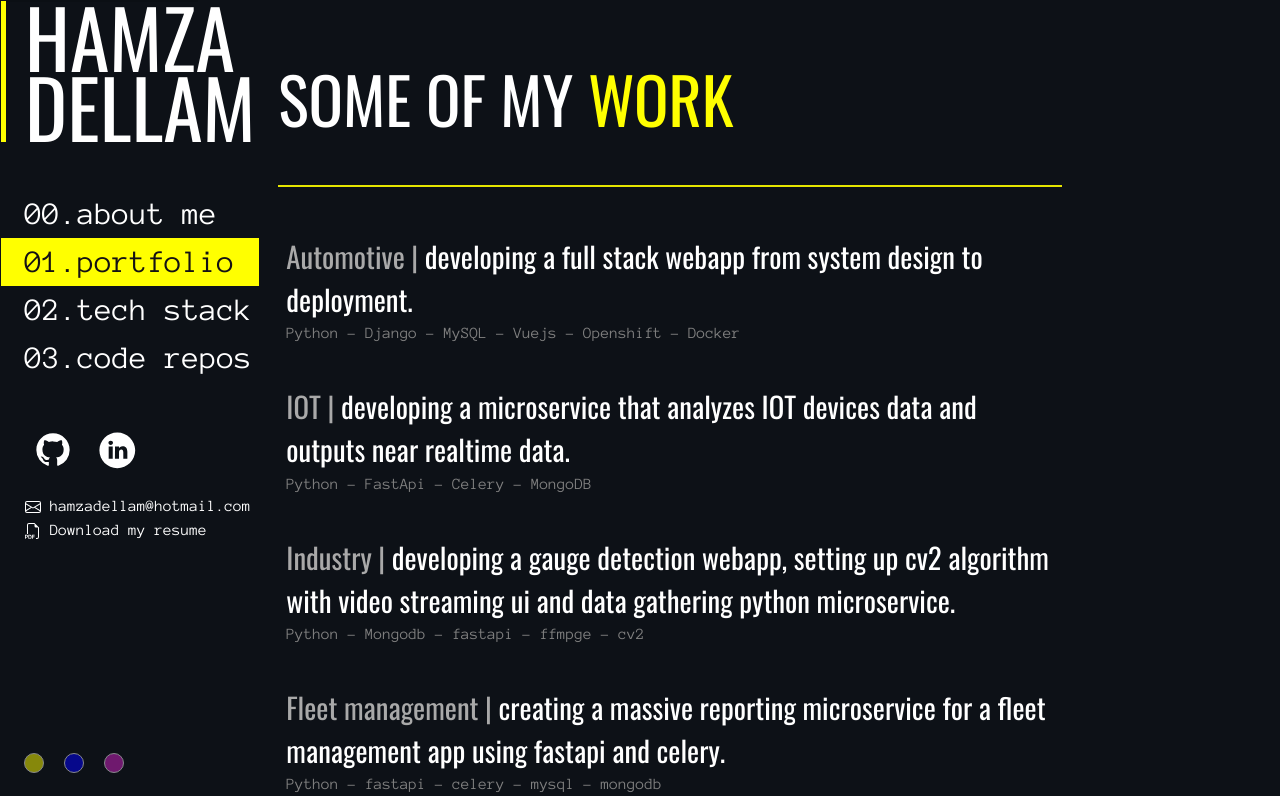
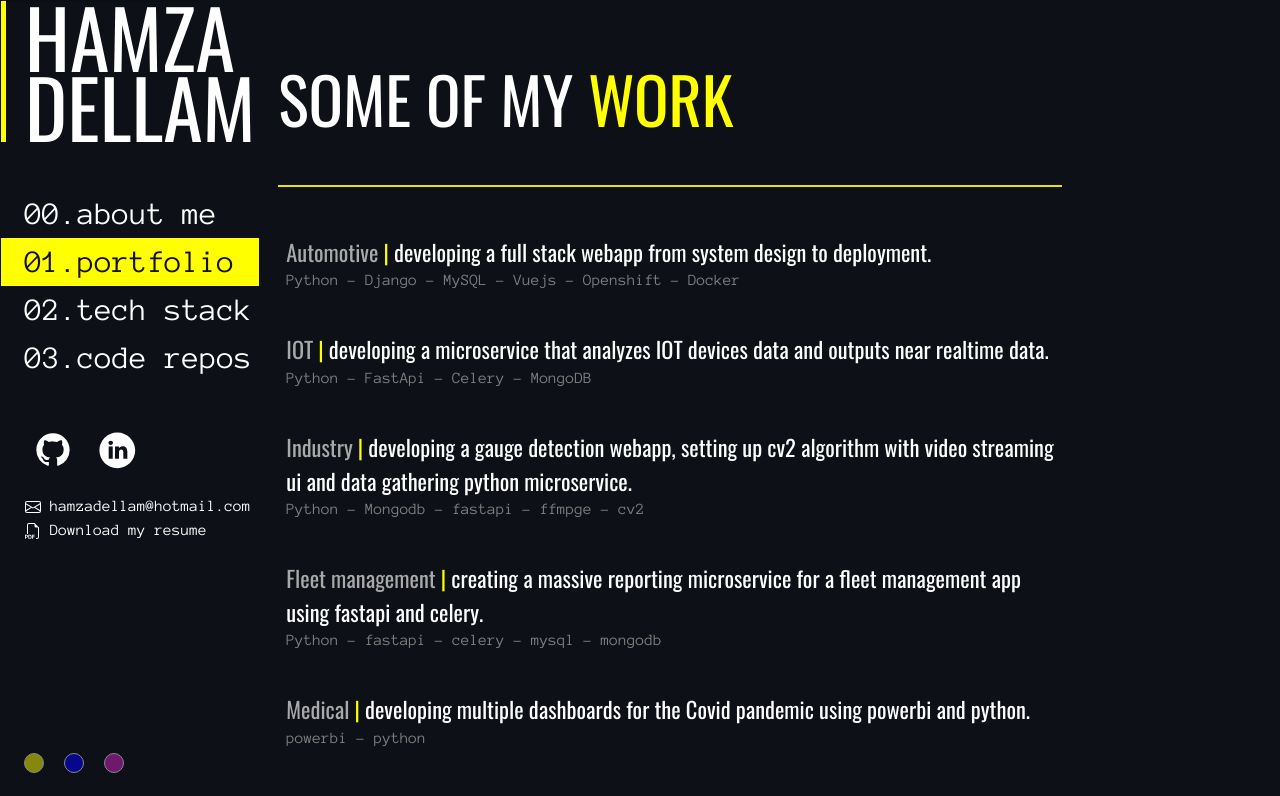
Before and after one commit to HamzaDLM/hdlm_portfolio, a Vue app: page /hdlm_portfolio/portfolio in a window 1280 px wide. Shown: the top 796 px of the page. Built offline with nearby package versions, Linux system fonts and the light colour scheme; what vue-page-transition would draw is missing.

Commit message:
carousel fade

```diff
--- a/src/assets/css/style.css
+++ b/src/assets/css/style.css
@@ -494,7 +494,7 @@ h2 {
     color: white;
     background-color: transparent;
     text-decoration: none;
-    font-size: 1.8rem;
+    font-size: 1.4rem;
 }
 
 .portfolio-writings a:hover {
--- a/src/views/pages/portfolioPage.vue
+++ b/src/views/pages/portfolioPage.vue
@@ -68,12 +68,12 @@ export default {
         <div class="row my-5">
 
           <div v-for="(item, index) in items" :key="index" class="portfolio-writings col-12 pb-4">
-            <a><span>{{ item.domain }} | </span>{{ item.description }}</a>
+            <a><span>{{ item.domain }} <span style="color:var(--primary)">| </span> </span>{{ item.description }}</a>
             <p class="metadata"><span>{{ item.tech }}</span></p>
           </div>
 
           <div class="col-12 align-center">
-            <div id="carouselExampleCaptions" class="carousel slide" data-bs-ride="carousel">
+            <div id="carouselExampleCaptions" class="carousel slide carousel-fade" data-bs-ride="carousel">
               <div class="carousel-indicators">
                 <button type="button" data-bs-target="#carouselExampleCaptions" data-bs-slide-to="0" class="active"
                   aria-current="true" aria-label="Slide 1"></button>
@@ -87,21 +87,24 @@ export default {
                   <img src="@/assets/images/projects/scd.png" class="d-block w-100" alt="...">
                   <div class="carousel-caption d-none d-md-block">
                     <h5>Smart Container</h5>
-                    <p>A smart supervision tool for containers built from electronics to firmware and visualized on a powerbi dashboard.</p>
+                    <p>A smart supervision tool for containers built from electronics to firmware and visualized on a
+                      powerbi dashboard.</p>
                   </div>
                 </div>
                 <div class="carousel-item">
                   <img src="@/assets/images/projects/budget.png" class="d-block w-100" alt="...">
                   <div class="carousel-caption d-none d-md-block">
                     <h5>Budget Tracker</h5>
-                    <p>A budget tracker tool built with powerbi and python scripts to pull data from various sources.</p>
+                    <p>A budget tracker tool built with powerbi and python scripts to pull data from various sources.
+                    </p>
                   </div>
                 </div>
                 <div class="carousel-item">
                   <img src="@/assets/images/projects/covid2.png" class="d-block w-100" alt="...">
                   <div class="carousel-caption d-none d-md-block">
                     <h5>Covid Analytics Chart</h5>
-                    <p>Analytics on Covid situation covering the impact of sanitary measures on the variation of covid numbers in Morocco.</p>
+                    <p>Analytics on Covid situation covering the impact of sanitary measures on the variation of covid
+                      numbers in Morocco.</p>
                   </div>
                 </div>
               </div>
```
Also changed, not shown: src/assets/images/projects/covid4.png (added).
